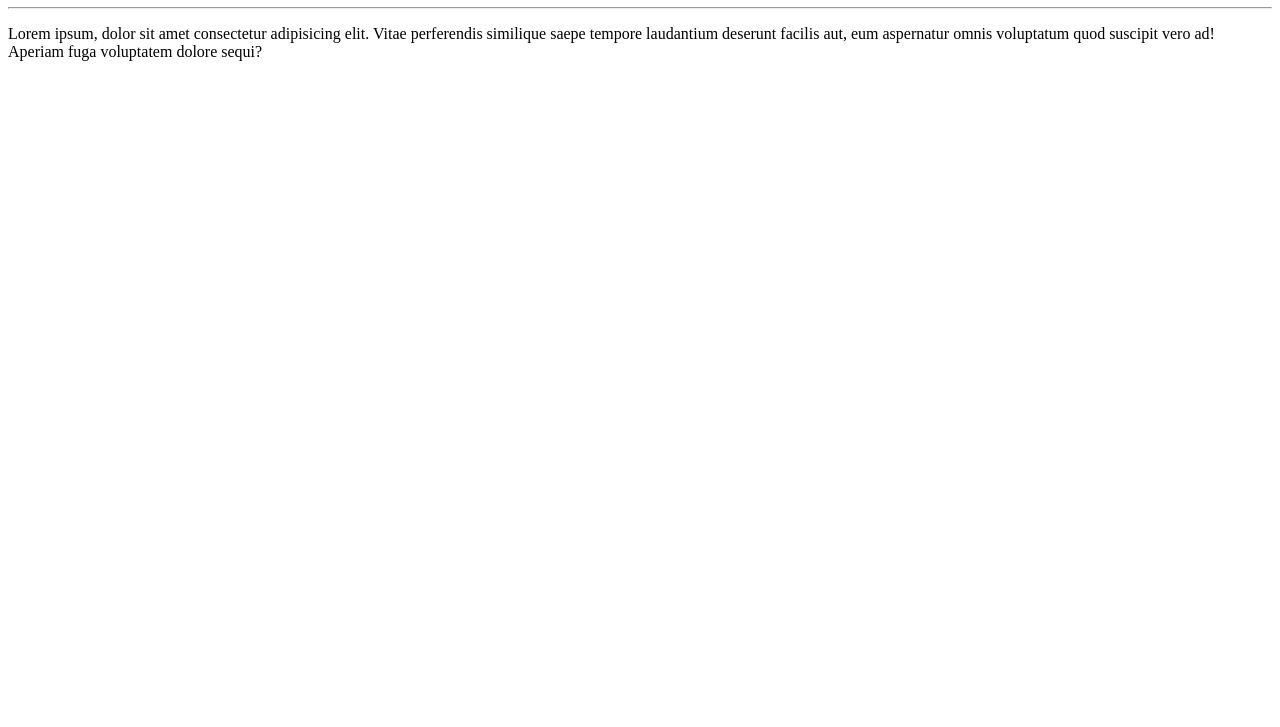
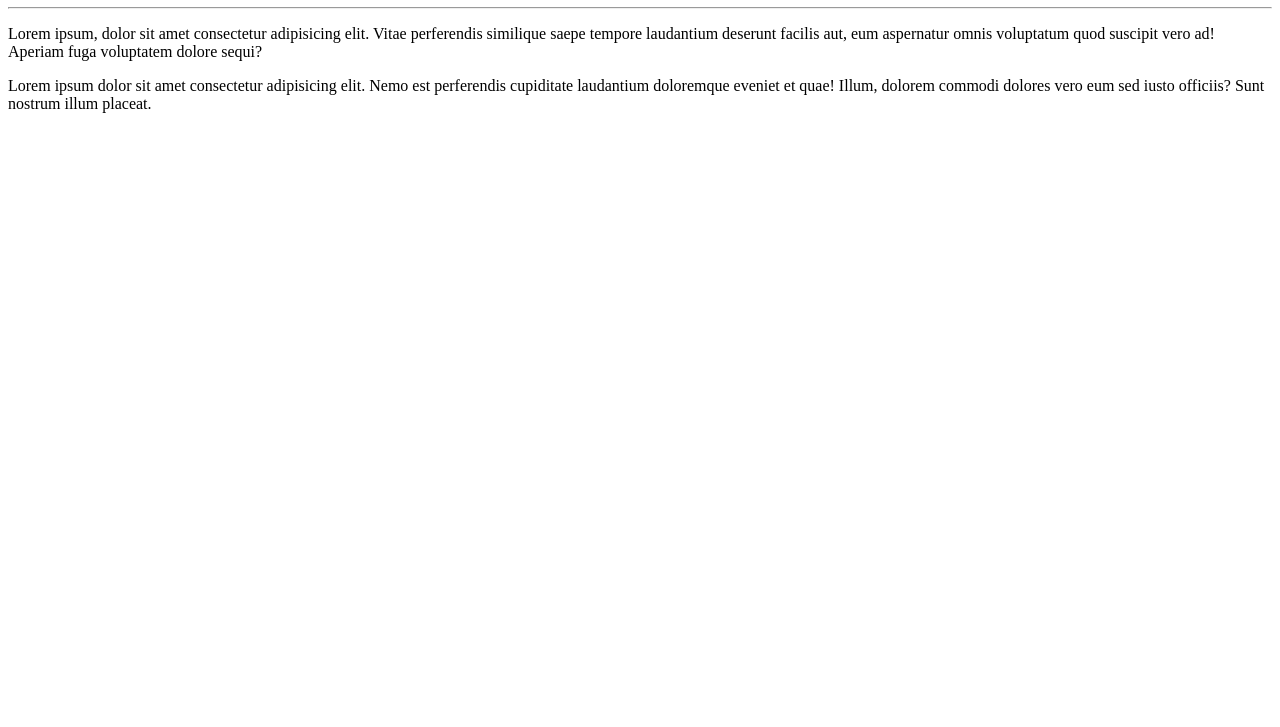
Before and after one commit to diegopaschoa/Ola-Mundo, a plain HTML site: page site-exemplo/index.html in a window 1280 px wide. Shown: the part 73-800 px from the top of the page. Drawn offline with Linux system fonts and the light colour scheme.

Commit message:
Adicionei um parágrafo

```diff
--- a/site-exemplo/index.html
+++ b/site-exemplo/index.html
@@ -9,5 +9,6 @@
     <h1>Olá, Mundo!</h1>
     <hr>
     <p>Lorem ipsum, dolor sit amet consectetur adipisicing elit. Vitae perferendis similique saepe tempore laudantium deserunt facilis aut, eum aspernatur omnis voluptatum quod suscipit vero ad! Aperiam fuga voluptatem dolore sequi?</p>
+    <p>Lorem ipsum dolor sit amet consectetur adipisicing elit. Nemo est perferendis cupiditate laudantium doloremque eveniet et quae! Illum, dolorem commodi dolores vero eum sed iusto officiis? Sunt nostrum illum placeat.</p>
 </body>
 </html>
```
